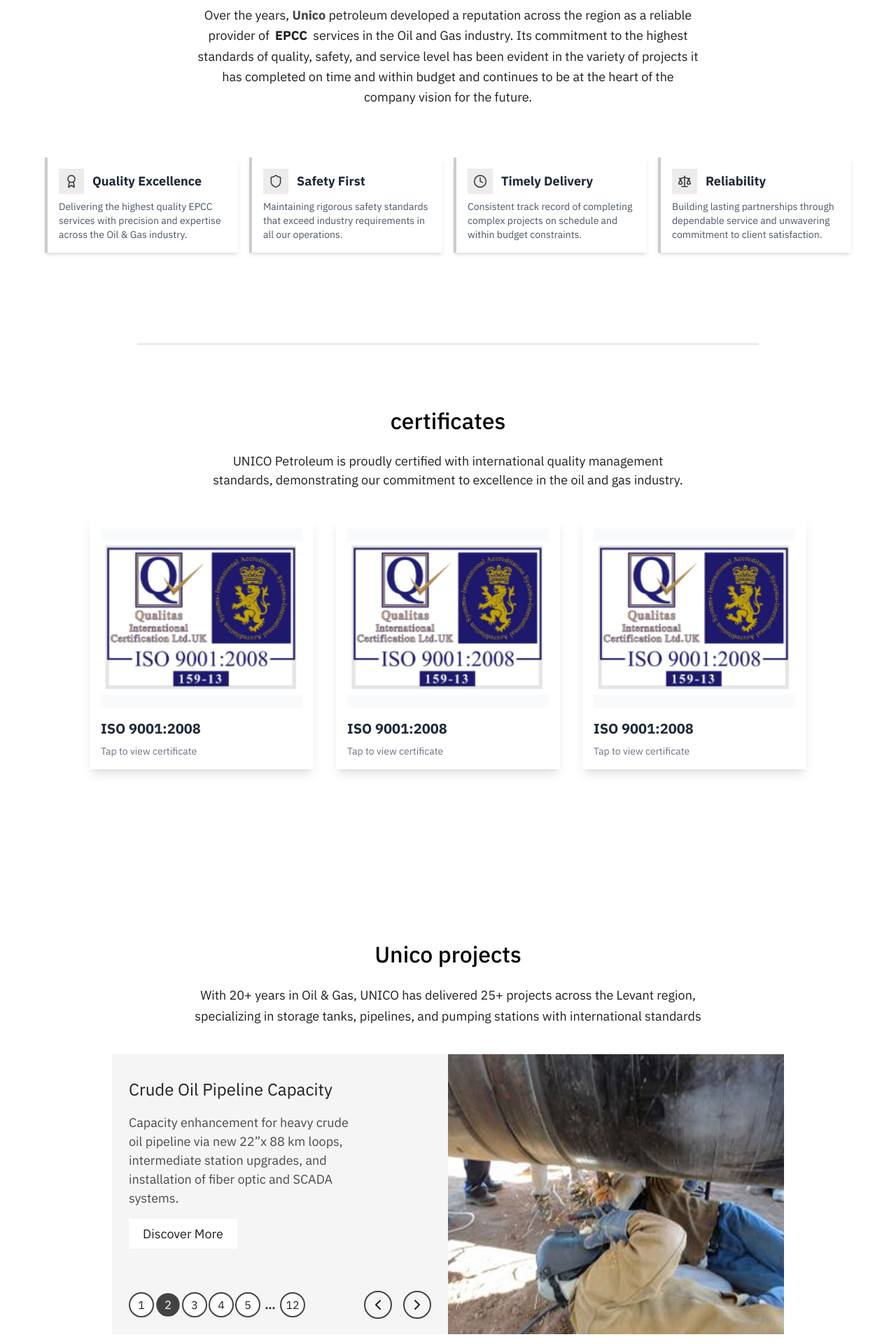
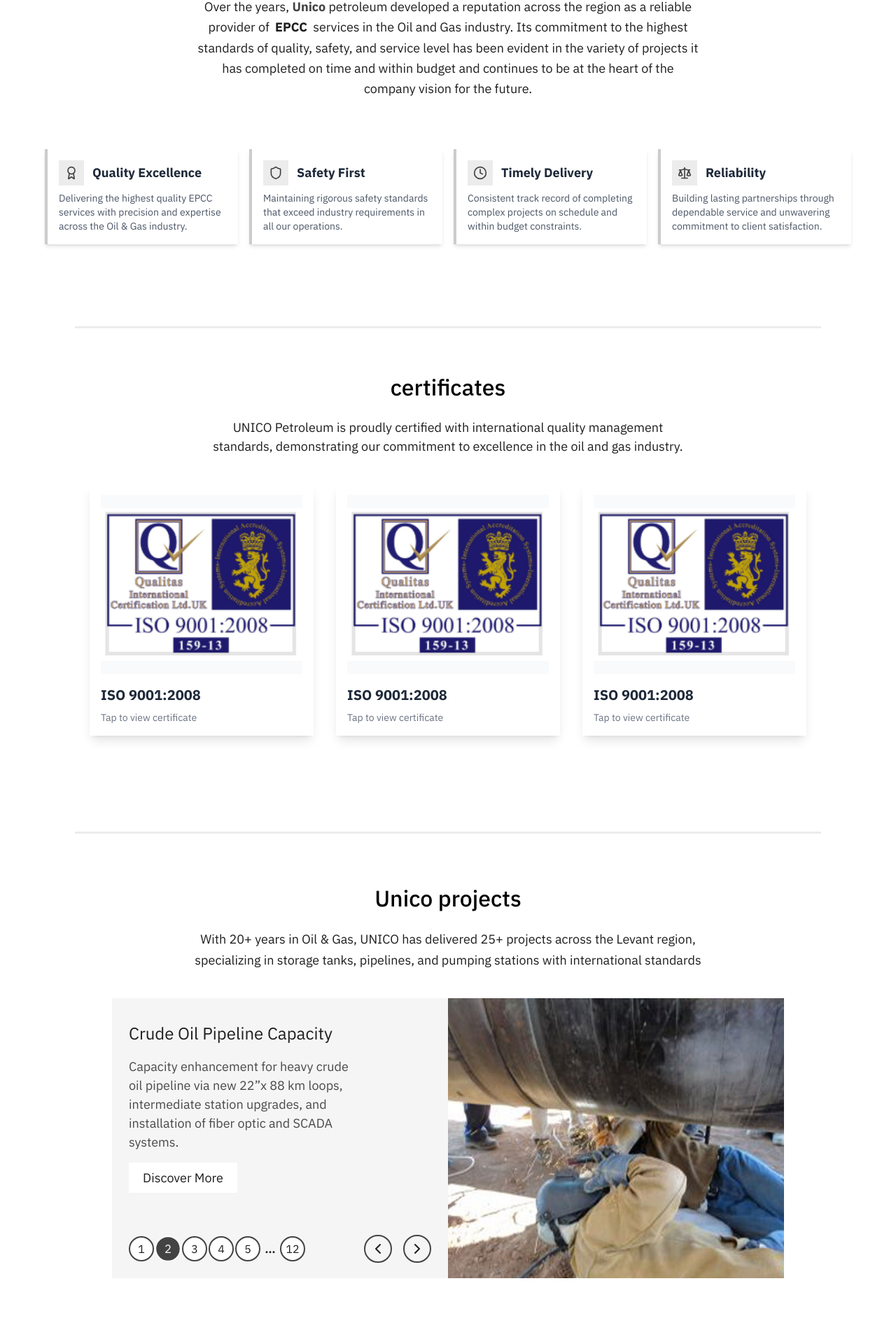
Before and after one commit to fatma-mohamed99/petroleum, a Next.js app: page / in a window 1280 px wide. Shown: the part 837-2757 px from the top of the page at 70% size. Built offline with nearby package versions, Linux system fonts and the light colour scheme.

Commit message:
margin in section

```diff
--- a/src/app/page.tsx
+++ b/src/app/page.tsx
@@ -1,62 +1,42 @@
-
-import Specialties from '@/components/home-component/specialties-section/Specialties';
-import HeroCarousel from './../components/home-component/hero-section/Hero';
-import OurLegacy from '@/components/home-component/our-legacy-secton/OurLegacy';
-import ProjectSection from '@/components/home-component/project-section/ProjectSection';
-import CertificatesSection from '@/components/home-component/certificate-section/CertificatesSection';
+import Specialties from "@/components/home-component/specialties-section/Specialties";
+import HeroCarousel from "./../components/home-component/hero-section/Hero";
+import OurLegacy from "@/components/home-component/our-legacy-secton/OurLegacy";
+import ProjectSection from "@/components/home-component/project-section/ProjectSection";
+import CertificatesSection from "@/components/home-component/certificate-section/CertificatesSection";
 export default function Home() {
   return (
     <div className="grid w-full   ">
-      <div className='inset-0 '>
-
+      <div className="inset-0 ">
         <HeroCarousel />
-
       </div>
       {/* ###################################### */}
-      <div className='  space-y-10 py-20 '> <OurLegacy /></div>
-      <div className='w-full sm:w-11/12 md:w-10/12  mx-auto  '>
-        <hr className="w-full sm:w-11/12 md:w-10/12  mx-auto h-1 text-white  bg-main/10  " />
+      <div className=" py-12 my-5 ">
 
+        <OurLegacy />
+      </div>
+
+      <hr className="w-full sm:w-11/12 md:w-10/12  mx-auto h-1 text-white  bg-main/10 mb-10 " />
+
+      {/* ###################################### */}
+
+      <div className="w-full  sm:w-11/12 md:w-10/12   mx-auto py-12 my-7">
+          <CertificatesSection />
       </div>
       {/* ###################################### */}
 
-      <div className='w-full   mx-auto pt-20 pb-10 space-y-10 '>
+      <hr className="w-full sm:w-11/12 md:w-10/12  mx-auto h-1 text-white  bg-main/10  " />
 
+      <div className="py-12 my-5   ">
+        <ProjectSection />
+      </div>
 
-        <div className='w-full sm:w-11/12 md:w-10/12  mx-auto  space-y-15 my-15 '>
+      {/* ###################################### */}
+      <hr className="w-full sm:w-11/12 md:w-10/12  mx-auto h-1 text-white  bg-main/10  mt-8" />
 
-
-          <CertificatesSection />
-
-
-
-
-
-        </div>
+      <div className="w-full sm:w-11/12 md:w-10/12  mx-auto py-12  ">
+          <Specialties />
       </div>
       {/* ###################################### */}
-
-
-      <div className='inset-0  space-y-10 py-0 lg:py-20  '>    <ProjectSection /> </div>
-      <div className='w-full sm:w-11/12 md:w-10/12  mx-auto  '>
-
-      </div>
-      {/* ###################################### */}
-
-      <div className='w-full  mx-auto pt-20 pb-10 space-py-10 '>
-
-
-        <div className='w-full sm:w-11/12 md:w-10/12  mx-auto  space-y-15 my-15 '>
-
-
-          <Specialties />
-
-
-        </div>
-      </div>
-      {/* ###################################### */}
-
-
     </div>
   );
 }
--- a/src/components/home-component/project-section/ProjectSection.tsx
+++ b/src/components/home-component/project-section/ProjectSection.tsx
@@ -21,15 +21,16 @@
   );
 
   return (
-    <div className="min-h-full">
-      <p className="text-header-lg w-full text-center flex font-medium items-center justify-center ">
+    <div className="">
+      <p className="text-header-lg w-full text-center
+       flex font-medium items-center justify-center ">
         Unico projects
       </p>
       <p className="max-w-3xl mx-auto mb-10 my-5    text-desc-lg leading-relaxed text-center  font-normal text-textColor">
    With 20+ years in Oil & Gas, UNICO has delivered 25+ projects across the Levant region, specializing in storage tanks, pipelines,
     and pumping stations with international standards
       </p>
-      <div className="w-11/12 md:w-full lg:w-10/12 xl:w-9/12   mx-auto text-textColor bg-main/5 md:max-h-[400px]">
+      <div className="w-10/12 sm:w-8/12 md:w-full lg:w-10/12 xl:w-9/12   mx-auto text-textColor bg-main/5 md:max-h-[400px]">
         <div className="flex justify-between flex-col-reverse md:flex-row">
           <div className="w-full md:w-1/2 py-4 md:py-8 space-y-10 bg-white/20 md:bg-transparent">
             <div className="space-y-2 md:space-y-4 w-full md:px-6 flex flex-col justify-center md:justify-start text-center md:text-start">
```
